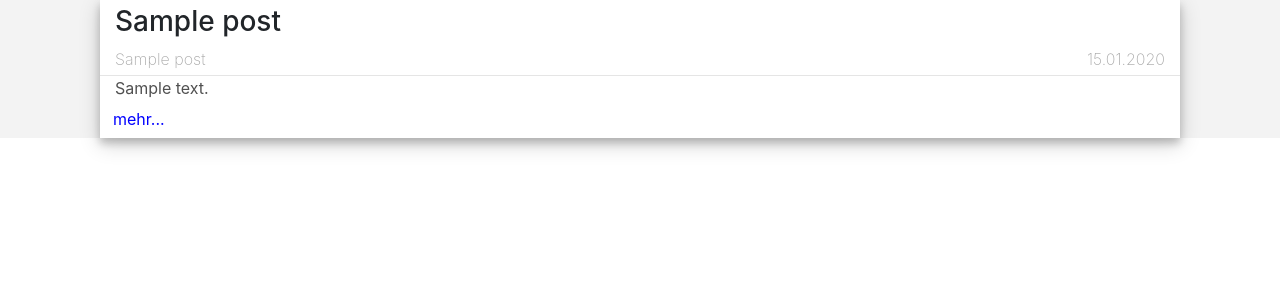
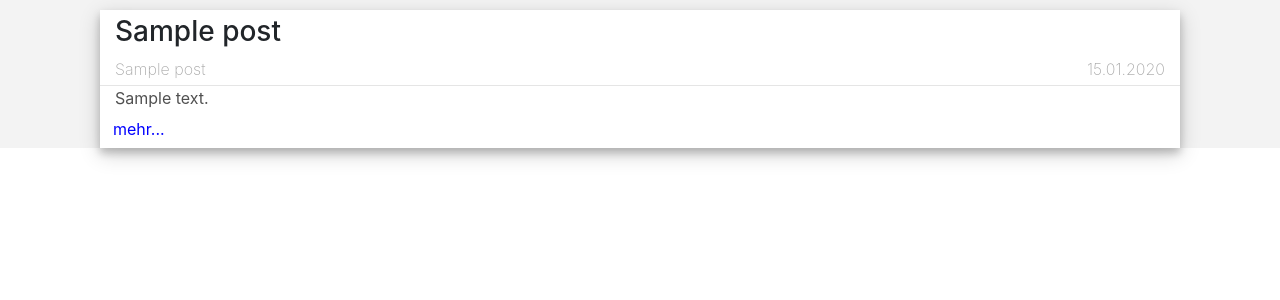
Before and after one commit to Bennik2000/SWE-19in, a Python web app: template Source/Backend/vereinswebseite/templates/all_blog_posts.jinja2 in a window 1280 px wide. Shown: the top 300 px of the page. Run offline with Jinja, Linux system fonts and the light colour scheme; the template is opened without the code that fills it: most values are stand-ins (such as "Sample title", 1, 10 or a date in 2020); some libraries are stand-ins or nearby versions.

Commit message:
beautify before space

```diff
--- a/Source/Backend/vereinswebseite/static/style/all_blog_posts.css
+++ b/Source/Backend/vereinswebseite/static/style/all_blog_posts.css
@@ -19,7 +19,9 @@ html, body,#background{
     background-color: #f3f3f3;
 
 }
-
+#before{
+    padding-top: 10px;
+}
 #post_list{
     padding-bottom: 100px;
 }
```
